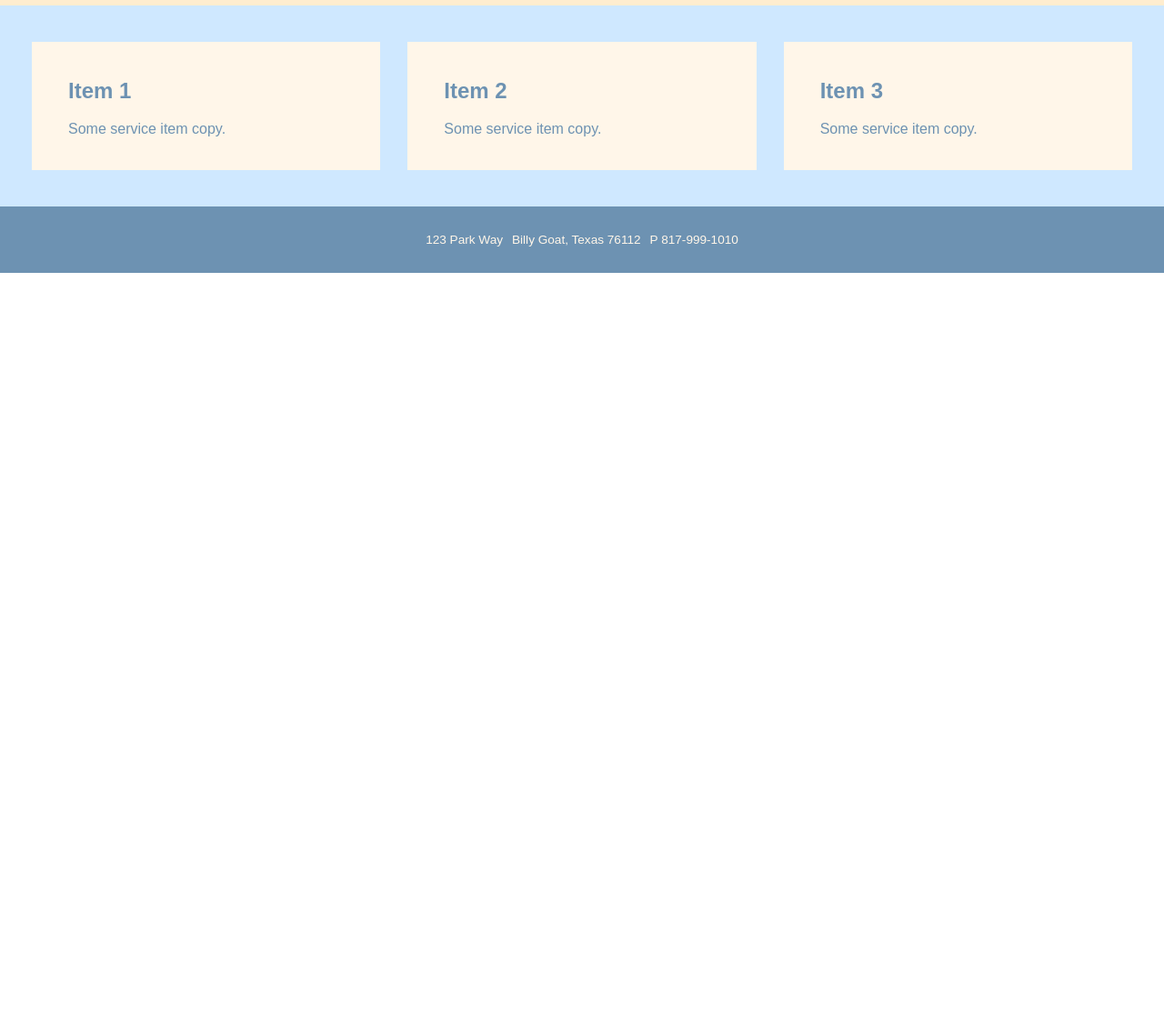
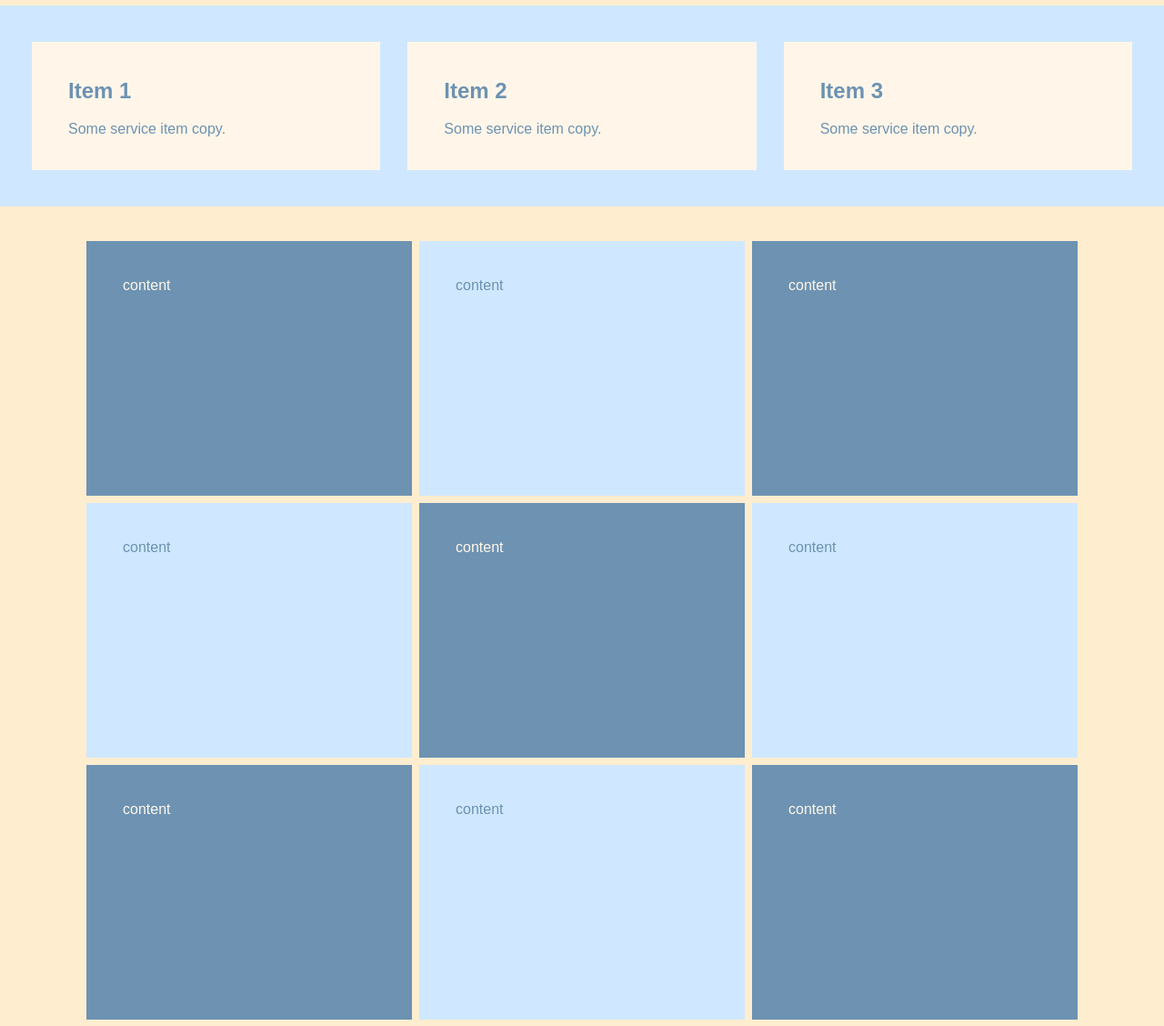
Before and after one commit to everettanthony/flexbox-playground, a plain HTML site: page flexbox-layout.html in a window 1280 px wide. Shown: the part 1961-3089 px from the top of the page at 91% size. Before the commit the page ends 2261 px from the top, so only its background shows below. Drawn offline with Linux system fonts and the light colour scheme.

Commit message:
CSS and Element Updates

```diff
--- a/css/styles.css
+++ b/css/styles.css
@@ -202,6 +202,40 @@ body {
     width: 280px;
 }
 
+.galleryTwo {
+    background: #FFEDCF;
+    display: flex;
+    justify-content: center;
+    padding: 30px;
+    position: relative;
+}
+
+.galleryTwo .parent {
+    display: flex;
+    flex-flow: row wrap;
+    max-width: 90%;
+    padding: 0.25rem;
+}
+
+.galleryTwo .child {
+    flex: 1 0 25%;
+    min-width: 200px;
+    overflow: hidden;
+    padding: 0.25rem;
+}
+
+.galleryTwo .child > div {
+    background: #6D92B2;
+    color: #FFF6E9;
+    height: 200px;
+    padding: 40px;
+}
+
+.galleryTwo .child:nth-child(2n) > div {
+    background: #CFE8FF;
+    color: #6D92B2;
+}
+
 footer {
     background: #6D92B2;
     color: #FFF6E9;
--- a/flexbox-layout.html
+++ b/flexbox-layout.html
@@ -3,6 +3,7 @@
   <head>
   <meta charset="utf-8">
   <meta name="viewport" content="width=device-width, initial-scale=1.0">
+  <title>Flexbox Playground</title>
   <link href="css/styles.css" rel="stylesheet" />
   <link href="https://fonts.googleapis.com/icon?family=Material+Icons" rel="stylesheet">
   </head>
@@ -112,6 +113,21 @@
                 <p>Some service item copy.</p>
             </div>
         </section>
+
+        <!-- Gallery Two -->
+        <section class="galleryTwo">
+            <div class="parent">
+                <div class="child"><div>content</div></div>
+                <div class="child"><div>content</div></div>
+                <div class="child"><div>content</div></div>
+                <div class="child"><div>content</div></div>
+                <div class="child"><div>content</div></div>
+                <div class="child"><div>content</div></div>
+                <div class="child"><div>content</div></div>
+                <div class="child"><div>content</div></div>
+                <div class="child"><div>content</div></div>
+            </div>
+        </section>
     </div>
 
 
```
